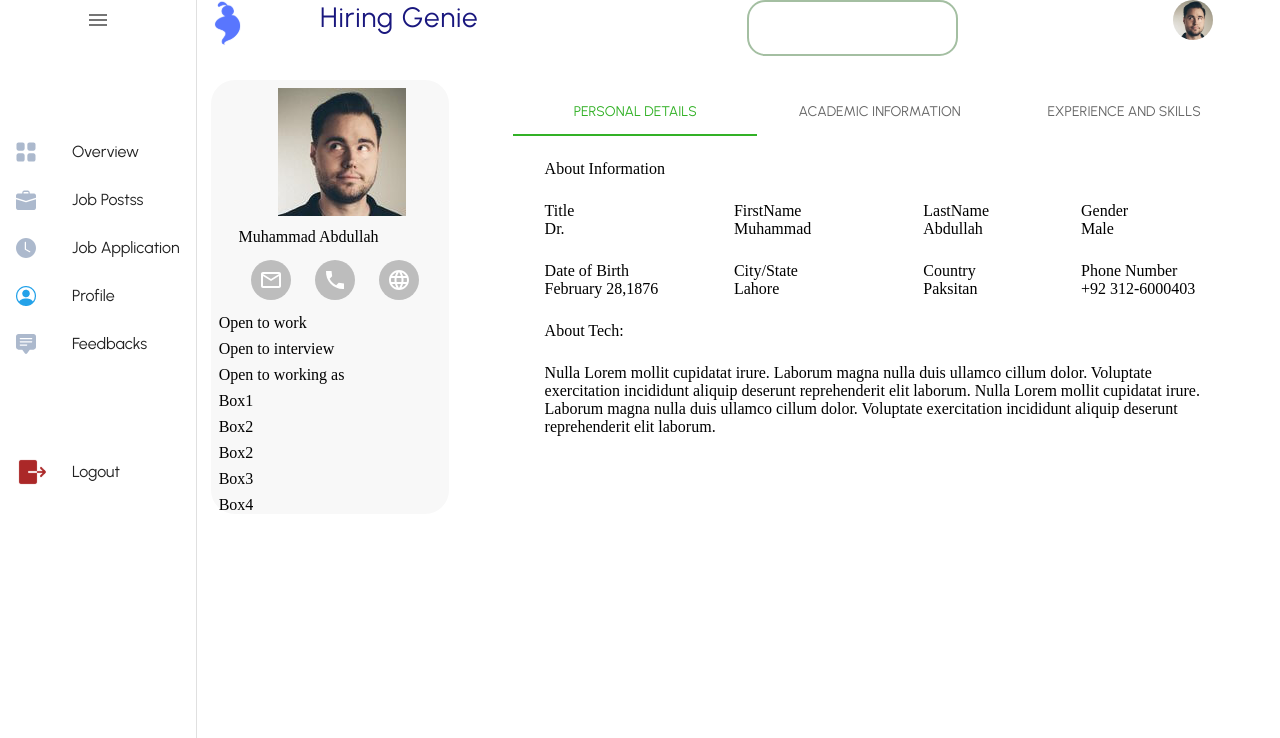
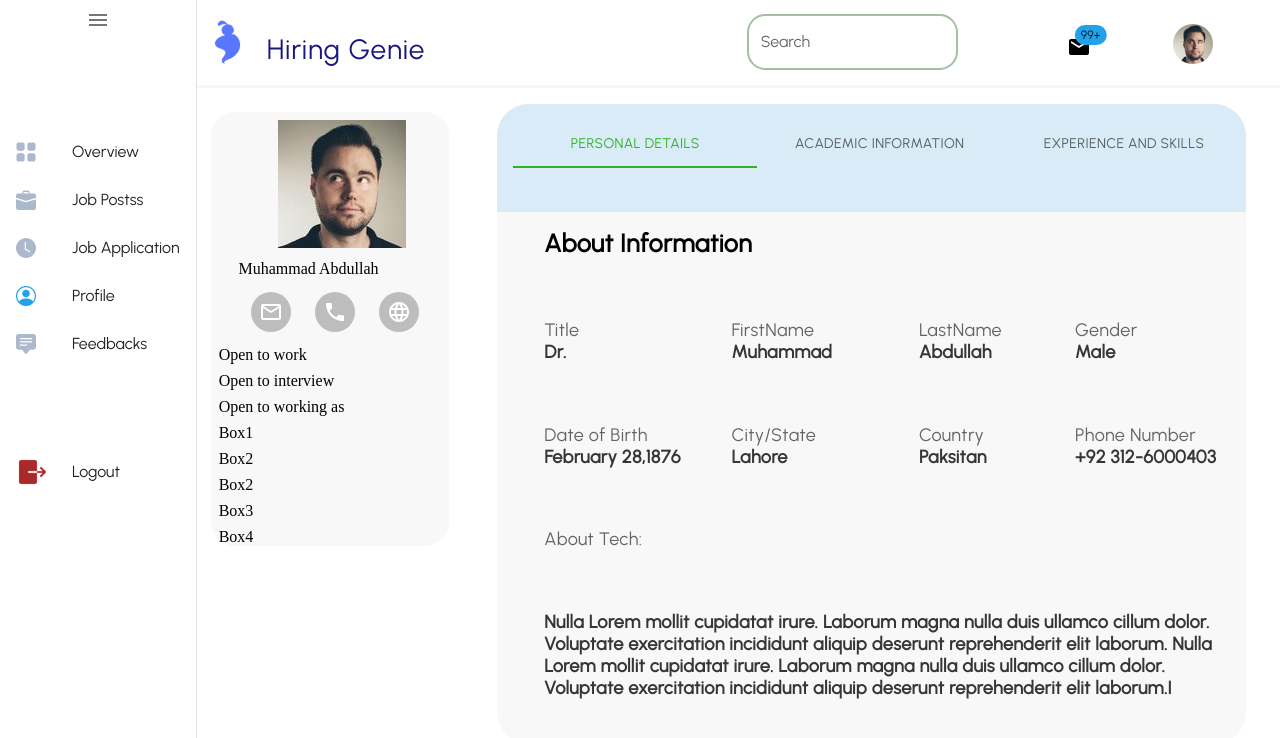
Before and after one commit to MuhammadAbdullahDogar/hg, a Next.js app: page /homePages/userDashboard in a window 1280 px wide. Shown: the top 738 px of the page. Built offline with nearby package versions, Linux system fonts and the light colour scheme.

Commit message:
css added in user screens

```diff
--- a/pages/homePages/topNavbar.jsx
+++ b/pages/homePages/topNavbar.jsx
@@ -1,18 +1,25 @@
 import React from 'react'
-import {Grid,Avatar, Typography} from '@mui/material'
+import { Grid, Avatar, Typography } from '@mui/material'
 import MyTextField from '../../styles/MyTextField'
+import Badge from '@mui/material/Badge';
+import MailIcon from '@mui/icons-material/Mail';
 
 const navbar = () => {
     return (
         <>
             <Grid container>
                 <Grid item xs={2}></Grid>
-                <Grid item xs={1}><img src='/logo.svg'></img></Grid>
-                <Grid item xs={2}><Typography variant='profileLogoFont'>Hiring Genie</Typography></Grid>
-                <Grid item xs={2}></Grid>
-                <Grid item xs={2}><MyTextField></MyTextField></Grid>
-                <Grid item xs={2}></Grid>
-                <Grid item xs={1}><Avatar alt="Travis Howard" src="/demo.jpg" /></Grid>
+                <Grid item xs={.5} sx={{ marginTop: '1.2rem' }}><img src='/logo.svg'></img></Grid>
+                <Grid item xs={2} sx={{ marginTop: '2rem' }}><Typography variant='profileLogoFont'>Hiring Genie</Typography></Grid>
+                <Grid item xs={2.5}></Grid>
+                <Grid item xs={2} sx={{ marginTop: '.9rem' }}><MyTextField label="Search" fullwidth></MyTextField></Grid>
+                <Grid item xs={1}></Grid>
+                <Grid item xs={1}sx={{ marginTop: '2.2rem' }}>
+                    <Badge color="secondary" badgeContent={1000} max={99}>
+                    <MailIcon />
+                </Badge></Grid>
+                <Grid item xs={1} sx={{ marginTop: '1.5rem' }}><Avatar alt="Travis Howard" src="/demo.jpg" /></Grid>
+                <Grid item xs={12} sx={{borderBottom:'3px solid #F6F6F6',marginTop:'.9rem'}}I></Grid>
             </Grid>
         </>
     )
--- a/pages/homePages/userProfileData/userProfileData.jsx
+++ b/pages/homePages/userProfileData/userProfileData.jsx
@@ -1,37 +1,37 @@
 import React from 'react'
 import UserProfileTab from './userProfileTab'
-import { Grid } from '@mui/material'
+import { Grid, Typography } from '@mui/material'
 const userProfileData = () => {
     return (
         <>
-            <Grid container sx={{ borderRadius: '2rem' }} spacing={3}>
-                <Grid item xs={12} ><UserProfileTab value={0}></UserProfileTab></Grid>
+            <Grid container sx={{ borderRadius: '2rem', backgroundColor: '#F8F8F8', minHeight: '80vh' }} spacing={2}>
+                <Grid item xs={12} sx={{ backgroundColor: '#D8EBF6',borderRadius: '2rem 2rem 0 0' }}><UserProfileTab value={0}></UserProfileTab></Grid>
                 <Grid item xs={.5}></Grid>
-                <Grid item xs={11}>About Information</Grid>
+                <Grid item xs={11}><Typography variant="displayh1"> About Information</Typography></Grid>
                 <Grid item xs={.5}></Grid>
 
                 <Grid item xs={.5}></Grid>
-                <Grid item xs={1}>Title<br />Dr.</Grid>
+                <Grid item xs={1}><Typography variant="displayh4">Title</Typography><br /><Typography variant="displayh5">Dr.</Typography></Grid>
                 <Grid item xs={2}></Grid>
-                <Grid item xs={1}>FirstName<br />Muhammad</Grid>
+                <Grid item xs={1}><Typography variant="displayh4">FirstName</Typography> <br /><Typography variant="displayh5">Muhammad</Typography></Grid>
                 <Grid item xs={2}></Grid>
-                <Grid item xs={1}>LastName<br />Abdullah</Grid>
+                <Grid item xs={1}><Typography variant="displayh4">LastName</Typography><br /><Typography variant="displayh5">Abdullah</Typography></Grid>
                 <Grid item xs={1.5}></Grid>
-                <Grid item xs={2}>Gender<br />Male</Grid>
+                <Grid item xs={2}><Typography variant="displayh4">Gender</Typography><br /><Typography variant="displayh5">Male</Typography></Grid>
                 <Grid item xs={1}></Grid>
 
                 <Grid item xs={.5}></Grid>
-                <Grid item xs={3}>Date of Birth<br />February 28,1876</Grid>
-                <Grid item xs={1}>City/State<br />Lahore</Grid>
+                <Grid item xs={3}><Typography variant="displayh4">Date of Birth</Typography><br /><Typography variant="displayh5">February 28,1876</Typography></Grid>
+                <Grid item xs={1}><Typography variant="displayh4">City/State</Typography><br /><Typography variant="displayh5">Lahore</Typography></Grid>
                 <Grid item xs={2}></Grid>
-                <Grid item xs={1}>Country<br />Paksitan</Grid>
+                <Grid item xs={1}><Typography variant="displayh4">Country</Typography><br /><Typography variant="displayh5">Paksitan</Typography></Grid>
                 <Grid item xs={1.5}></Grid>
-                <Grid item xs={3}>Phone Number<br />+92 312-6000403</Grid>
+                <Grid item xs={3}><Typography variant="displayh4">Phone Number</Typography><br /><Typography variant="displayh5">+92 312-6000403</Typography></Grid>
 
                 <Grid item xs={.5}></Grid>
-                <Grid item xs={11.5}>About Tech:</Grid>
+                <Grid item xs={11.5}><Typography variant="displayh4">About Tech:</Typography></Grid>
                 <Grid item xs={.5}></Grid>
-                <Grid item xs={11}>Nulla Lorem mollit cupidatat irure. Laborum magna nulla duis ullamco cillum dolor. Voluptate exercitation incididunt aliquip deserunt reprehenderit elit laborum. Nulla Lorem mollit cupidatat irure. Laborum magna nulla duis ullamco cillum dolor. Voluptate exercitation incididunt aliquip deserunt reprehenderit elit laborum. </Grid>
+                <Grid item xs={11}><Typography variant="displayh5">Nulla Lorem mollit cupidatat irure. Laborum magna nulla duis ullamco cillum dolor. Voluptate exercitation incididunt aliquip deserunt reprehenderit elit laborum. Nulla Lorem mollit cupidatat irure. Laborum magna nulla duis ullamco cillum dolor. Voluptate exercitation incididunt aliquip deserunt reprehenderit elit laborum.I</Typography></Grid>
                 <Grid item xs={.5}></Grid>
             </Grid>
         </>
--- a/pages/homePages/userProfileData/userProfileTab.jsx
+++ b/pages/homePages/userProfileData/userProfileTab.jsx
@@ -33,9 +33,14 @@ const UserProfileTab = (props) => {
         <>
             <Tabs
                 value={value}
-                onChange={handleChange}
+                onChIange={handleChange}
                 variant="fullWidth"
-                sx={{ backgrondColor: 'red' }}
+                sx={{fontFamily: 'Urbanist',
+                letterSpacing: '0.02em',
+                fontWeight: '600',
+                lineHeight: "1.375rem",
+                fontSize: '1.125rem',
+                color: '#363636'}}
             >
                 <Tab component={NextLinkComposed} label="Personal Details" to="/homePages/userDashboard" />
                 <Tab component={NextLinkComposed} label="Academic Information" to="/homePages/userAcademicInformation" />
--- a/pages/profile_development/ProfileAcademic.jsx
+++ b/pages/profile_development/ProfileAcademic.jsx
@@ -71,7 +71,7 @@ const ProfileAcademic = () => {
         </form>
         <Grid item xs={3}></Grid>
         <Grid item xs={9}><AddIcon fontSize='large' color='secondary' onClick={addFields} /></Grid>
-        <Grid item xs={12} align='center'><Link href='/Profile_development/profile_experience'><CommonButton variant="Gradient" onClick={submit}>NEXT</CommonButton></Link></Grid>
+        <Grid item xs={12} align='center'><Link href='/Profile_development/ProfileExperience'><CommonButton variant="Gradient" onClick={submit}>NEXT</CommonButton></Link></Grid>
       </Grid>
 
     </div>
--- a/styles/Style.js
+++ b/styles/Style.js
@@ -4,9 +4,9 @@ const customTheme = createTheme({
         values: {
             xs: 0,
             sm: 480,
-            md:900,
-            lg:1200,
-            xl:1536,
+            md: 900,
+            lg: 1200,
+            xl: 1536,
         }
     },
     palette: {
@@ -125,6 +125,30 @@ const customTheme = createTheme({
             fontSize: "1rem",
             lineHeight: "1.2rem",
             letterSpacing: '0.01rem'
+        },
+        displayh1: {
+            fontFamily: 'Urbanist',
+            letterSpacing: '0.02em',
+            fontWeight: '700',
+            lineHeight: "1.875rem",
+            fontSize: '1.5625rem',
+            color: '#000000'
+        },
+        displayh4: {
+            fontFamily: 'Urbanist',
+            letterSpacing: '0.02em',
+            fontWeight: '500',
+            lineHeight: "1.375rem",
+            fontSize: '1.125rem',
+            color: '#646464'
+        },
+        displayh5: {
+            fontFamily: 'Urbanist',
+            letterSpacing: '0.02em',
+            fontWeight: '600',
+            lineHeight: "1.375rem",
+            fontSize: '1.125rem',
+            color: '#363636'
         }
     },
     shape: {
```
Also changed, not shown: pages/homePages/userProfileData/useAcademicInformaction.jsx (+13 -13 lines), pages/homePages/userProfileData/useExperienceAndSkills.jsx (+10 -10 lines).
